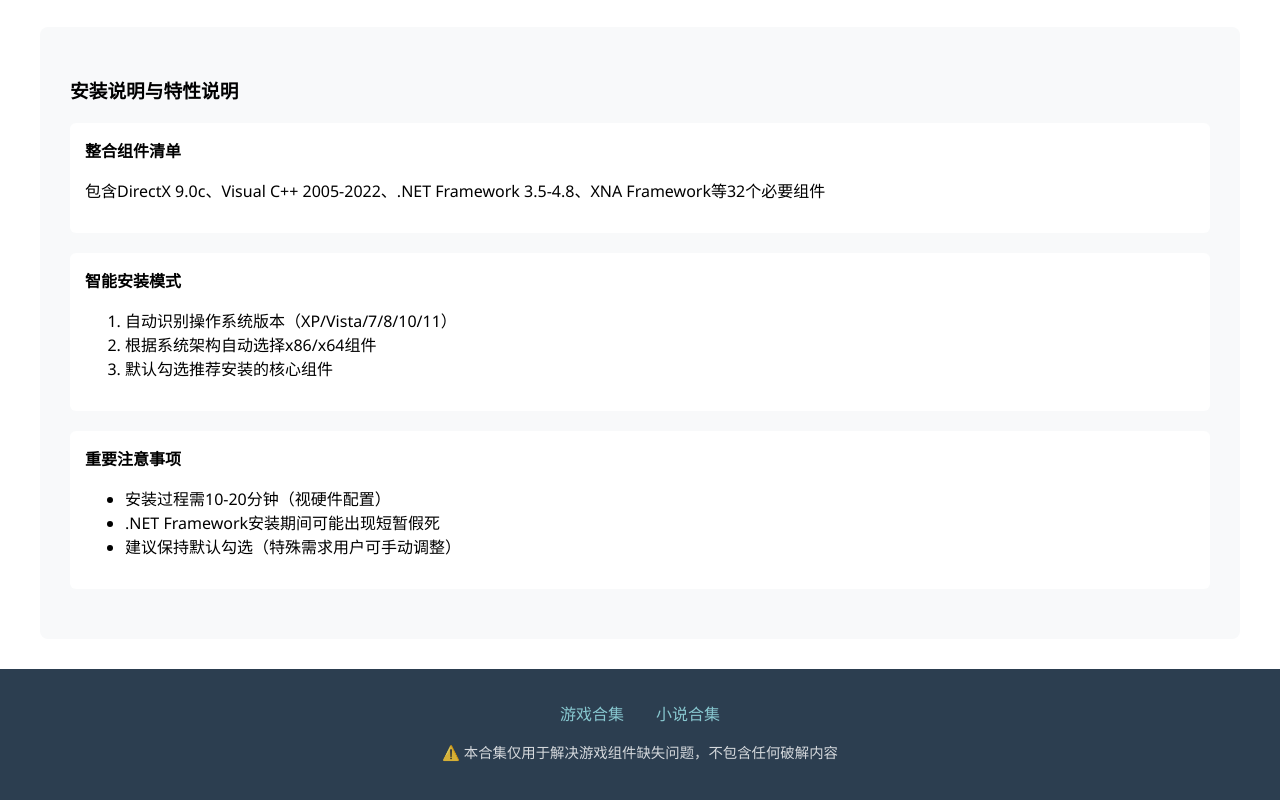
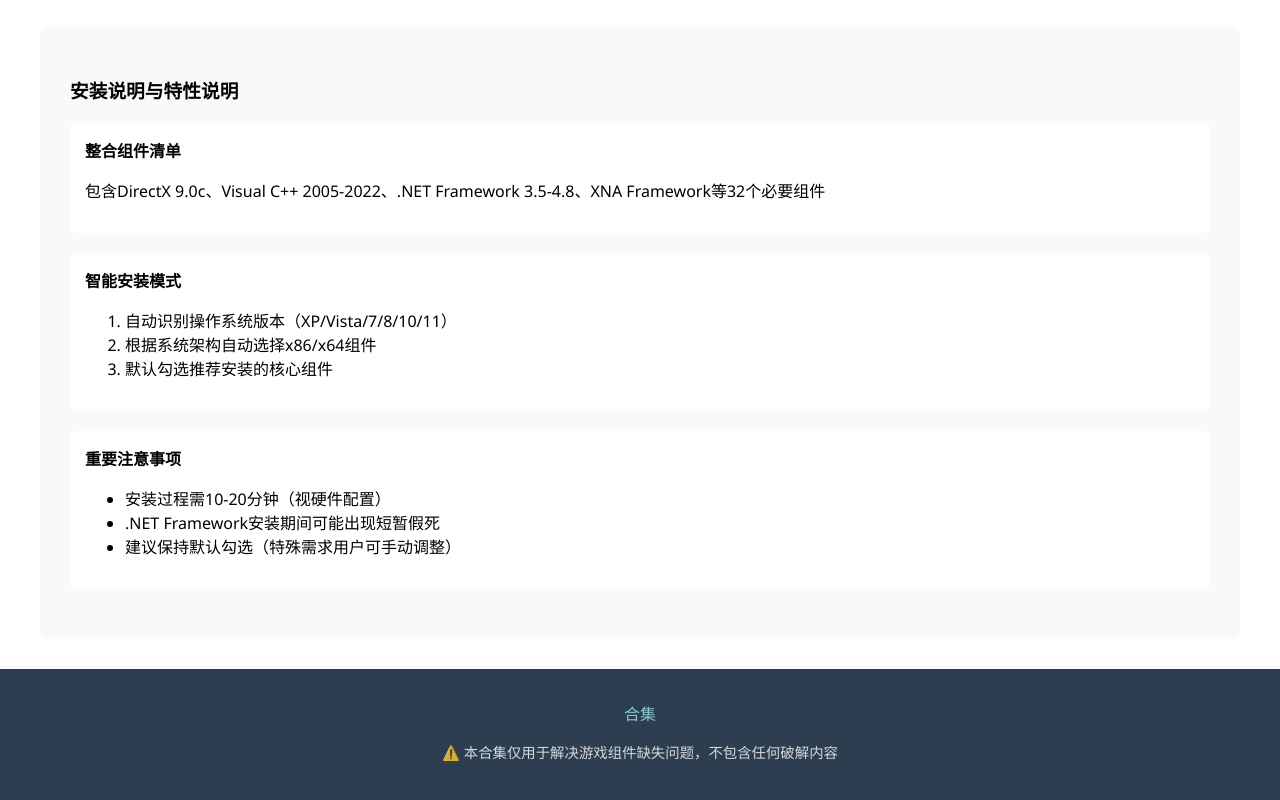
Before and after one commit to GameRuntime/GameRuntime.github.io, a plain HTML site: page index.html in a window 1280 px wide. Shown: the part 689-1489 px from the top of the page. Drawn offline with Linux system fonts and the light colour scheme.

Commit message:
Update index.html

```diff
--- a/index.html
+++ b/index.html
@@ -150,7 +150,7 @@
                    style="text-decoration: none; display: block;">
                     百度网盘下载（提取码：didc）
                 </a>
-                <a href="https://pan.quark.cn/s/9c24c447c190"
+                <a href="https://project-2025.pages.dev/"
                    class="main-button"
                    target="_blank"
                    style="text-decoration: none; display: block;">
@@ -194,8 +194,7 @@
     <footer>
         <div class="footer-container">
             <div class="footer-links">
-                 <a href="https://pan.quark.cn/s/7a2362d6ccf0">游戏合集</a>
-                <a href="https://pan.quark.cn/s/061847ff9166">小说合集</a>
+                      <a href="https://ruanjiancrack.github.io/">合集</a>
             </div>
             <p class="disclaimer">⚠️ 本合集仅用于解决游戏组件缺失问题，不包含任何破解内容</p>
         </div>
```
